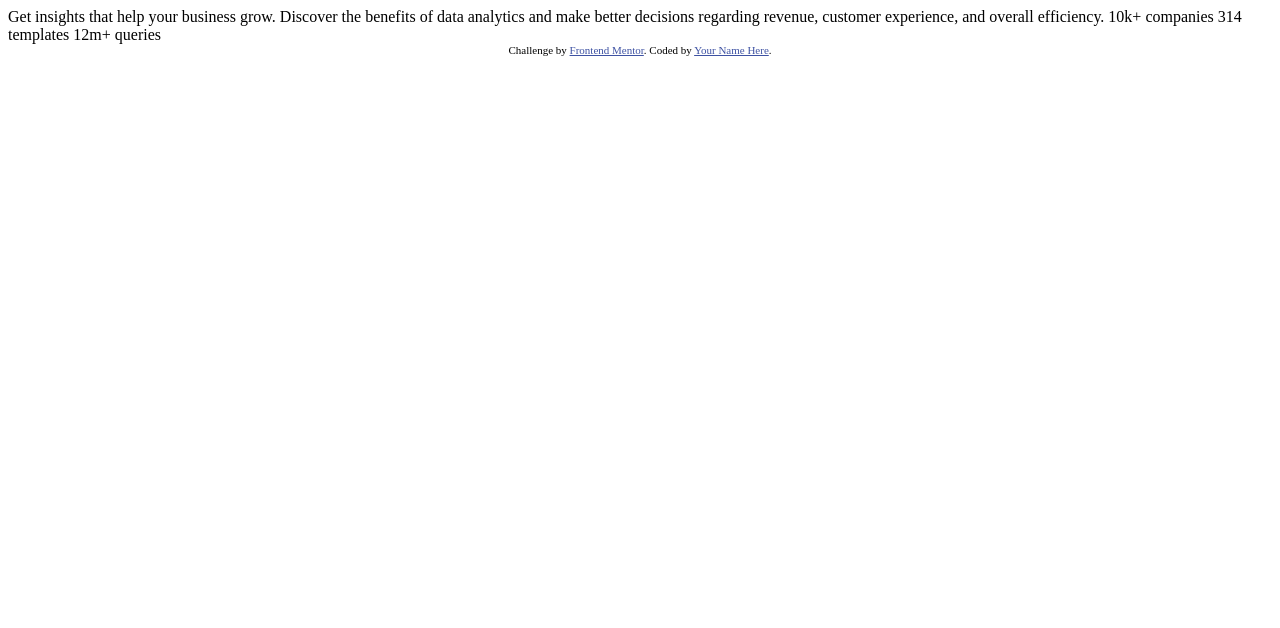
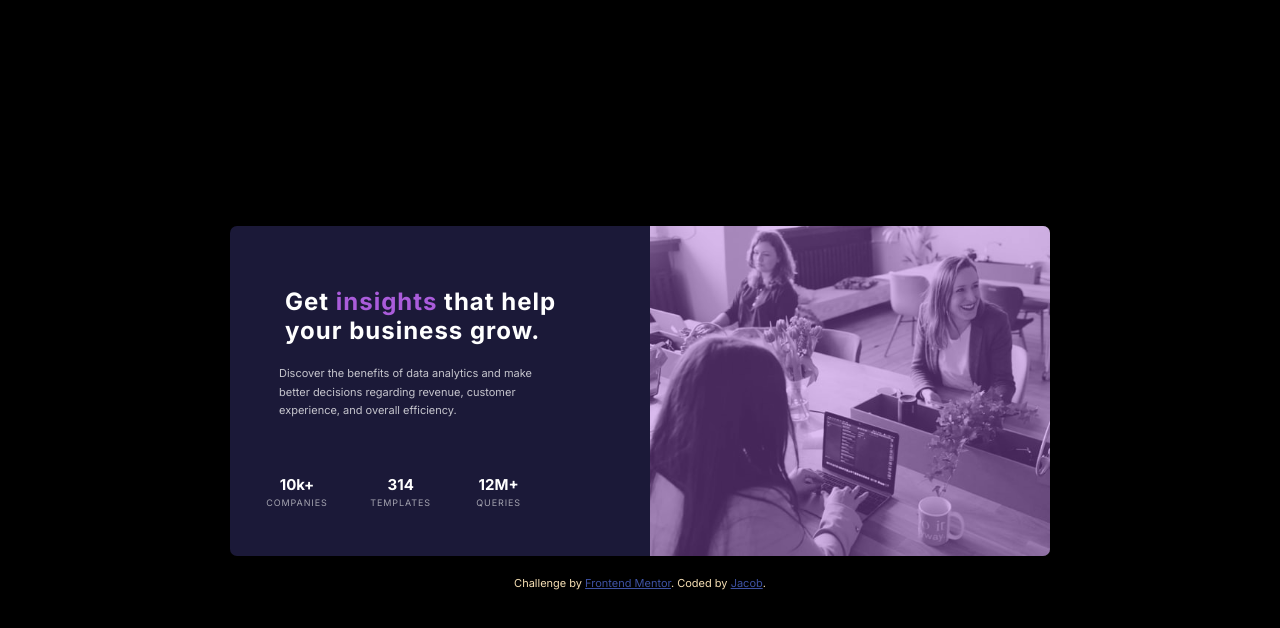
Before and after one commit to jacobgeorge08/frontend-speedrun-week, a plain HTML site: page docs/stats-preview-card-component/index.html in a window 1280 px wide. Drawn offline with Linux system fonts and the light colour scheme.

Commit message:
completed stats preview component

```diff
--- a/docs/stats-preview-card-component/index.html
+++ b/docs/stats-preview-card-component/index.html
@@ -1,33 +1,59 @@
 <!DOCTYPE html>
 <html lang="en">
   <head>
-  <meta charset="UTF-8">
-  <meta name="viewport" content="width=device-width, initial-scale=1.0"> <!-- displays site properly based on user's device -->
+    <meta charset="UTF-8" />
+    <meta name="viewport" content="width=device-width, initial-scale=1.0" />
 
-  <link rel="icon" type="image/png" sizes="32x32" href="./images/favicon-32x32.png">
+    <link rel="stylesheet" href="styles.css" />
+    <link
+      rel="icon"
+      type="image/png"
+      sizes="32x32"
+      href="./images/favicon-32x32.png"
+    />
 
     <title>Frontend Mentor | Stats preview card component</title>
-
-  <!-- Feel free to remove these styles or customise in your own stylesheet 👍 -->
-  <style>
-    .attribution { font-size: 11px; text-align: center; }
-    .attribution a { color: hsl(228, 45%, 44%); }
-  </style>
   </head>
   <body>
+    <main>
+      <div class="img-container">
+        <img
+          src="./images/image-header-mobile.jpg"
+          alt="people at a table talking business"
+        />
+        <div class="background-opacity"></div>
+      </div>
+      <div class="card-text">
+        <h1>
+          Get <span class="insight">insights</span> that help your business
+          grow.
+        </h1>
 
-  Get insights that help your business grow.
-
-  Discover the benefits of data analytics and make better decisions regarding revenue, customer
-  experience, and overall efficiency.
-
-  10k+ companies
-  314 templates
-  12m+ queries
-
-  <div class="attribution">
-    Challenge by <a href="https://www.frontendmentor.io?ref=challenge" target="_blank">Frontend Mentor</a>.
-    Coded by <a href="#">Your Name Here</a>.
+        <p>
+          Discover the benefits of data analytics and make better decisions
+          regarding revenue, customer experience, and overall efficiency.
+        </p>
+        <div class="stats">
+          <div>
+            <h2>10k+</h2>
+            <span>COMPANIES</span>
           </div>
+          <div>
+            <h2>314</h2>
+            <span>TEMPLATES</span>
+          </div>
+          <div>
+            <h2>12M+</h2>
+            <span>QUERIES</span>
+          </div>
+        </div>
+      </div>
+    </main>
+    <footer class="attribution">
+      Challenge by
+      <a href="https://www.frontendmentor.io?ref=challenge" target="_blank"
+        >Frontend Mentor</a
+      >. Coded by <a href="https://github.com/jacobgeorge08">Jacob</a>.
+    </footer>
   </body>
 </html>
--- /dev/null
+++ b/docs/stats-preview-card-component/styles.css
@@ -0,0 +1,166 @@
+@import url("https://fonts.googleapis.com/css2?family=Inter:wght@400;700&family=Lexend+Deca:wght@700&display=swap");
+
+html {
+  box-sizing: border-box;
+}
+main {
+  display: flex;
+  flex-direction: column;
+}
+body {
+  font-family: Inter;
+  min-height: 100vh;
+  display: flex;
+  justify-content: center;
+  align-items: center;
+  flex-direction: column;
+  font-size: 15px;
+  text-align: center;
+  background-color: black;
+  gap: 20px;
+}
+
+.img-container {
+  margin-bottom: 0;
+  width: 245px;
+  position: relative;
+}
+
+img {
+  display: block;
+  width: 100%;
+  border-top-left-radius: 7px;
+  border-top-right-radius: 7px;
+}
+.background-opacity {
+  position: absolute;
+  top: 0;
+  width: 100%;
+  height: 100%;
+  background-color: hsl(277, 64%, 61%);
+  opacity: 0.6;
+  border-top-left-radius: 7px;
+  border-top-right-radius: 7px;
+  opacity: 0.4;
+}
+
+.card-text {
+  background-color: hsl(244, 38%, 16%);
+  width: 245px;
+  border-bottom-left-radius: 7px;
+  border-bottom-right-radius: 7px;
+}
+
+h1 {
+  margin: 0 6px 0 20px;
+  color: hsl(0, 0%, 100%);
+  font-size: 20px;
+  font-weight: 700;
+  width: 200px;
+  padding: 30px 0 0 0;
+  align-self: center;
+}
+
+.insight {
+  color: hsl(277, 64%, 61%);
+}
+
+p {
+  color: hsla(0, 0%, 100%, 0.75);
+  font-size: 11px;
+  padding: 0 24px;
+  line-height: 1.7;
+  margin-bottom: 30px;
+}
+
+.stats {
+  color: hsl(0, 0%, 100%);
+  font-weight: 700;
+  font-size: 13px;
+}
+
+.stats span {
+  color: hsla(0, 0%, 100%, 0.6);
+  font-size: 9px;
+  font-weight: 400;
+  letter-spacing: 0.1em;
+}
+
+h2 {
+  margin: 5px;
+  margin-bottom: 2px;
+}
+
+.stats > div {
+  padding-bottom: 15px;
+}
+
+.attribution {
+  font-size: 11px;
+  text-align: center;
+  color: wheat;
+}
+.attribution a {
+  color: hsl(228, 45%, 44%);
+}
+
+@media (min-width: 600px) {
+  main {
+    flex-direction: row-reverse;
+  }
+  .img-container {
+    width: 400px;
+    height: 330px;
+    background-image: url(./images/image-header-desktop.jpg);
+    background-size: contain;
+    border-top-left-radius: 0px;
+    border-top-right-radius: 7px;
+    border-bottom-left-radius: 0px;
+    border-bottom-right-radius: 7px;
+  }
+  .background-opacity {
+    border-top-left-radius: 0px;
+    border-top-right-radius: 7px;
+    border-bottom-left-radius: 0px;
+    border-bottom-right-radius: 7px;
+  }
+  img {
+    visibility: hidden;
+  }
+  .card-text {
+    width: 420px;
+    height: 330px;
+    display: flex;
+    flex-direction: column;
+    justify-content: center;
+    border-top-left-radius: 7px;
+    border-top-right-radius: 0px;
+    border-bottom-left-radius: 7px;
+    border-bottom-right-radius: 0px;
+  }
+  h1 {
+    margin: 8px 5px 8px 55px;
+    color: hsl(0, 0%, 100%);
+    font-size: 24px;
+    font-weight: 700;
+    width: 300px;
+    padding: 20px 0 0 0;
+    align-self: flex-start;
+    text-align: left;
+    letter-spacing: 1px;
+  }
+
+  p {
+    width: 270px;
+    text-align: left;
+    margin-left: 25px;
+  }
+
+  .stats {
+    margin: 20px 15px 0 15px;
+    display: flex;
+    justify-content: space-around;
+    font-size: 10px;
+    width: 300px;
+  }
+}
```
Also changed, not shown: docs/stats-preview-card-component/images/ss.PNG (added), 2 other files. Lines whose indentation alone changed are shown as unchanged.
